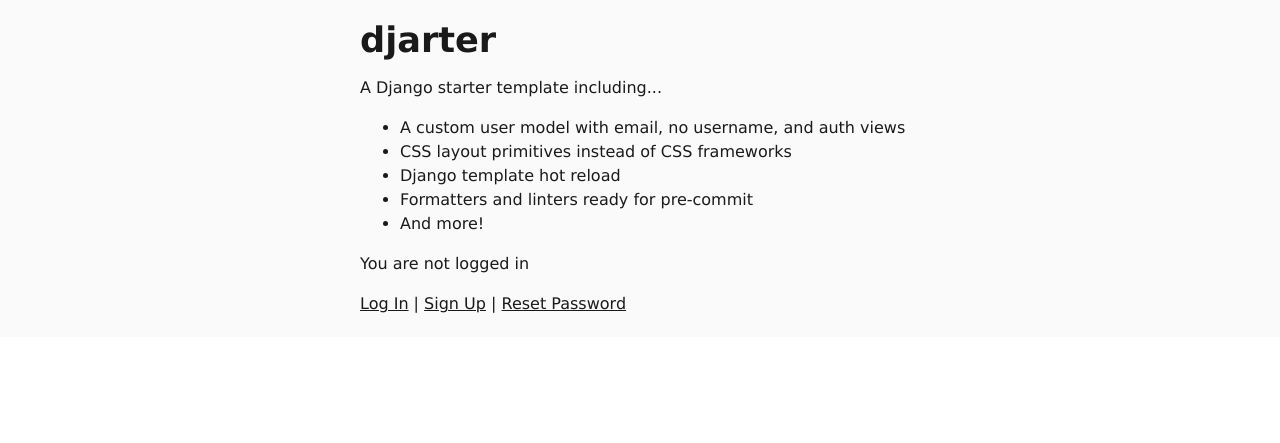
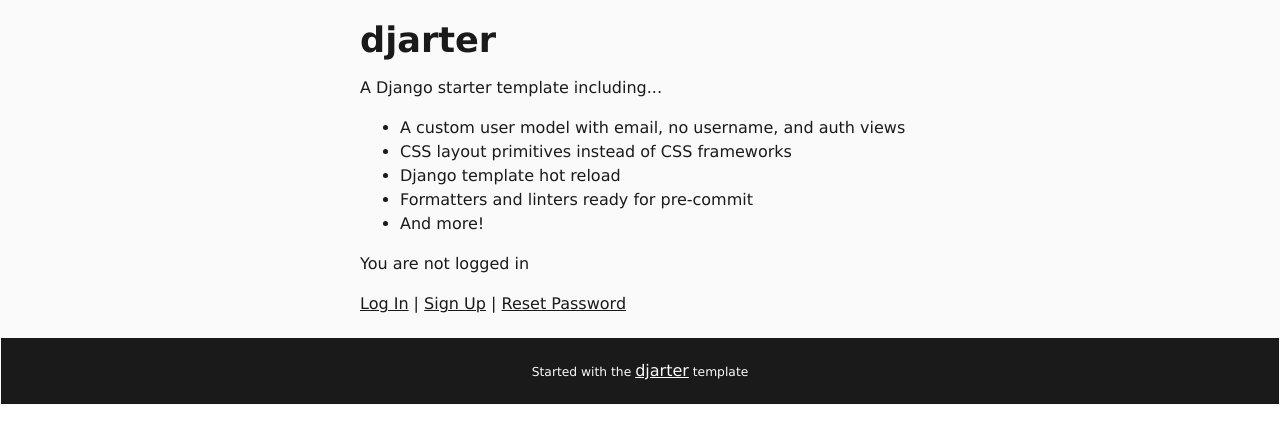
Before and after one commit to lancegoyke/djarter, a Django app: page / in a window 1280 px wide. Shown: the part 67-510 px from the top of the page. Run offline with Django 4.2, Linux system fonts and the light colour scheme; parts of the project's set-up code (start-up, migrations or seed data) failed here and were passed over.

Commit message:
add a footer and font-size utility css classes

```diff
--- a/static/style.css
+++ b/static/style.css
@@ -73,6 +73,11 @@
 
 main > * + * {
   margin-block-start: var(--s0);
+}
+
+footer {
+  display: flex;
+  justify-content: center;
 }
 
 img {
@@ -434,3 +439,26 @@
 .no-border {
   border: none;
 }
+
+/*
+  Utilities
+*/
+.font-size\:bigger {
+  font-size: var(--s2);
+}
+
+.font-size\:big {
+  font-size: var(--s1);
+}
+
+.font-size\:regular {
+  font-size: var(--s0);
+}
+
+.font-size\:small {
+  font-size: var(--s-1);
+}
+
+.font-size\:smaller {
+  font-size: var(--s-2);
+}
--- a/templates/base.html
+++ b/templates/base.html
@@ -28,5 +28,6 @@
       {% block content %}
       {% endblock content %}
     </main>
+    {% include "partials/footer.html" %}
   </body>
 </html>
--- /dev/null
+++ b/templates/partials/footer.html
@@ -0,0 +1,5 @@
+<footer class="box invert">
+  <p class="font-size:small">
+    Started with the <a href="https://github.com/lancegoyke/djarter">djarter</a> template
+  </p>
+</footer>
```
